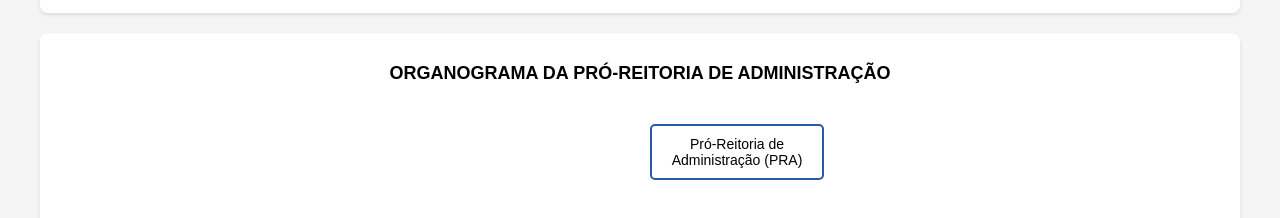
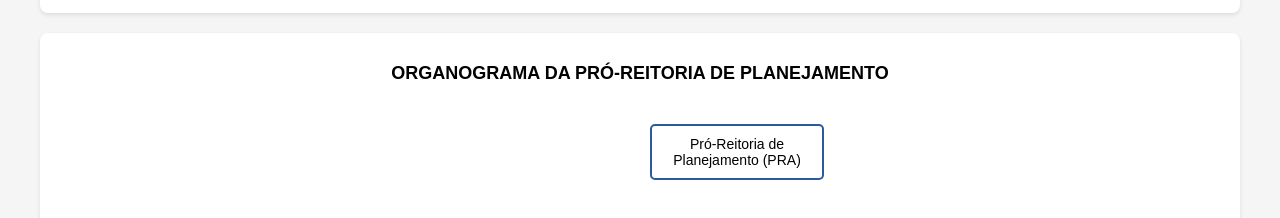
Before and after one commit to castellanelli/OrganogramasCOPLAD, a plain HTML site: page index.html in a window 1280 px wide. Shown: the part 672-890 px from the top of the page. Drawn offline with Linux system fonts and the light colour scheme.

Commit message:
Update index.html

```diff
--- a/index.html
+++ b/index.html
@@ -1055,10 +1055,10 @@
             });
 
             // Initial setup - create a default root node
-            nodeTitle.value = "Pró-Reitoria de Administração";
+            nodeTitle.value = "Pró-Reitoria de Planejamento";
             nodeAcronym.value = "PRA";
             organogramTitle.value = "ORGANOGRAMA DA PRÓ-REITORIA DE ADMINISTRAÇÃO";
-            organogramTitleDisplay.textContent = "ORGANOGRAMA DA PRÓ-REITORIA DE ADMINISTRAÇÃO";
+            organogramTitleDisplay.textContent = "ORGANOGRAMA DA PRÓ-REITORIA DE PLANEJAMENTO";
             footerYear.textContent = creationYear.value;
             addNode();
         });
```
